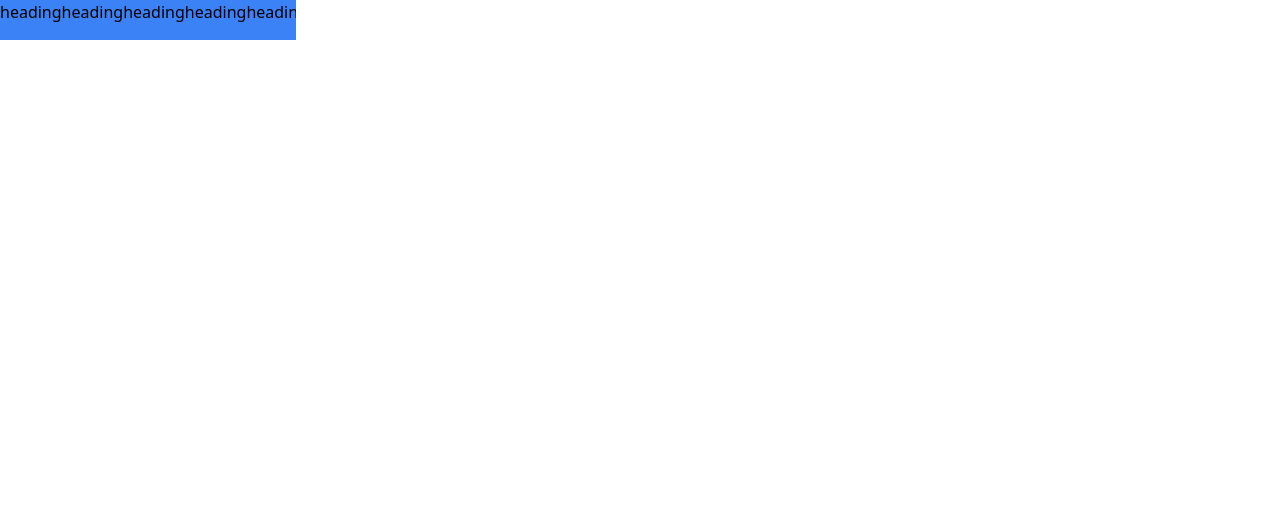
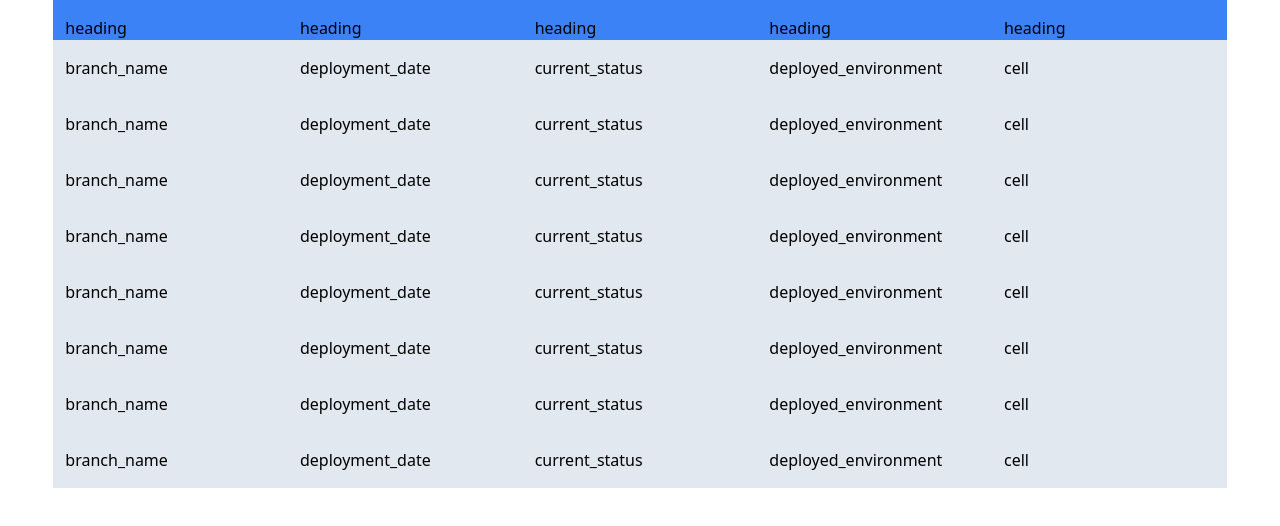
Before and after one commit to iLooL/expandable-table, a React (Vite) app: page / in a window 1280 px wide. Shown: the top 526 px of the page. Built offline with nearby package versions, Linux system fonts and the light colour scheme.

Commit message:
made basic table

```diff
--- a/src/App.tsx
+++ b/src/App.tsx
@@ -5,7 +5,7 @@ function App() {
 
 
   return (
-    <div className="flex w-max h-max">
+    <div className="w-11/12 mx-auto bg-red-300">
       <DeploymentTable deployments={deployments} />
     </div>
   )
--- a/src/components/DeploymentTable.tsx
+++ b/src/components/DeploymentTable.tsx
@@ -26,16 +26,35 @@ type Deployment = {
 
       setExpandedRows(newExpandedRows);
     };
+
     // <div className="border-b font-medium dark:border-neutral-500 px-6 py-4">Heading</div>
-
     return (
-      <div className="flex overflow-x-auto w-4/5  h-10 justify-between">
-          <div className="bg-blue-500">heading</div>
-          <div className="bg-blue-500">heading</div>
-          <div className="bg-blue-500">heading</div>
-          <div className="bg-blue-500">heading</div>
-          <div className="bg-blue-500">heading</div>
-          <div className="bg-blue-500">heading</div>
+      <div className="w-full h-full mx-auto">
+        <div className="flex overflow-x-auto h-10 ">
+          <div className="bg-blue-500 px-3 py-4 w-1/5">heading</div>
+          <div className="bg-blue-500 px-3 py-4 w-1/5">heading</div>
+          <div className="bg-blue-500 px-3 py-4 w-1/5">heading</div>
+          <div className="bg-blue-500 px-3 py-4 w-1/5">heading</div>
+          <div className="bg-blue-500 px-3 py-4 w-1/5">heading</div>
+        </div>
+        <div className="h-fit flex-col"> {/* tbody */ }
+        {deployments.map((deployment, index) => (
+          <React.Fragment key={index}>
+            <div className="flex w-full justify-between" onClick={() => handleRowClick(index)}>  {/* row */}
+              <div className='bg-slate-200 px-3 py-4 w-1/5'>{deployment.branch}</div>
+              <div className='bg-slate-200 px-3 py-4 w-1/5'>{deployment.deployment_date}</div>
+              <div className='bg-slate-200 px-3 py-4 w-1/5'>{deployment.status}</div>
+              <div className='bg-slate-200 px-3 py-4 w-1/5'>{deployment.environment}</div>
+              <div className='bg-slate-200 px-3 py-4 w-1/5'>cell</div>
+            </div>
+            {expandedRows.includes(index) && (
+              <div className="col-span-5 border-t border-gray-200 bg-slate-400 p-2 h-56">
+                <p>HELLO</p>
+              </div>
+            )}
+          </React.Fragment>
+        ))}
+        </div>
       </div>
     );
 
```
